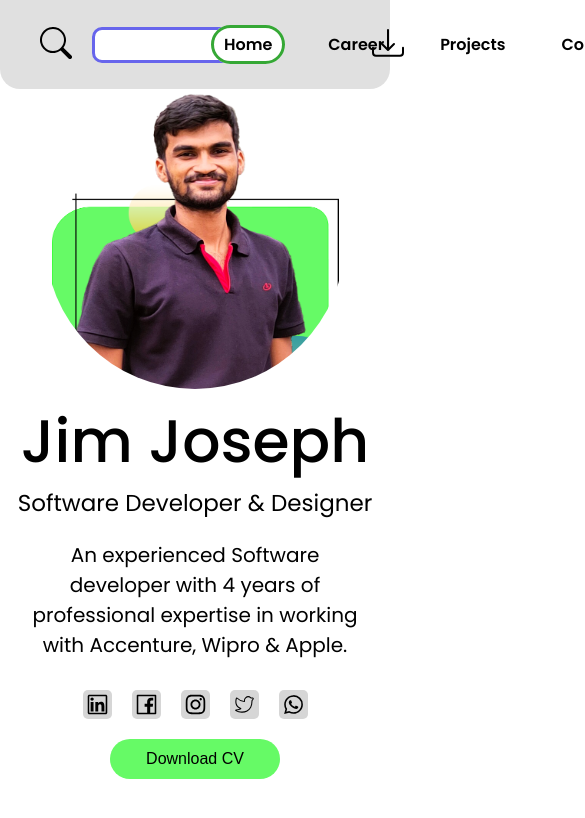
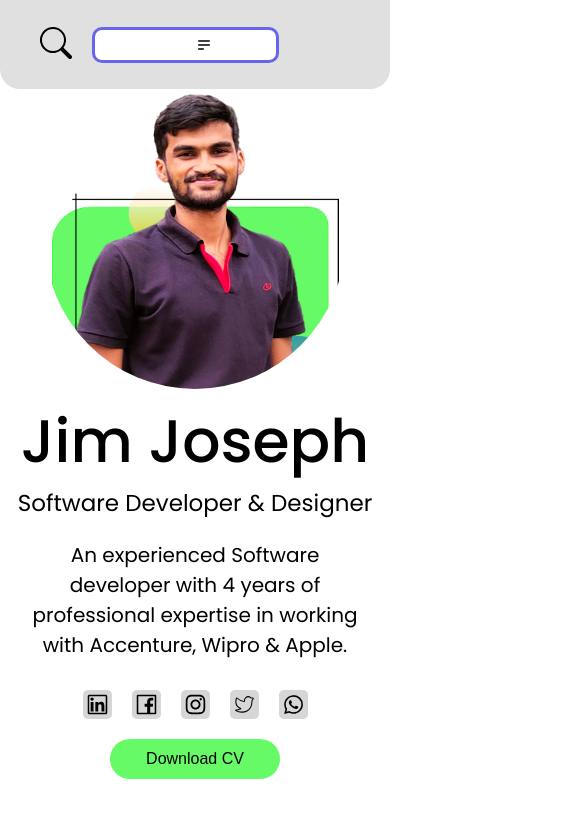
Before and after one commit to jimmanamel/Resume, a React (Create React App) app: page / in a window 390 px wide. Shown: the top 818 px of the page, 585 px wide, since content can reach past the window. Built offline with nearby package versions, Linux system fonts and the light colour scheme.

Commit message:
Making navbar response - 1

```diff
--- a/package.json
+++ b/package.json
@@ -11,6 +11,7 @@
     "react-dom": "^18.2.0",
     "react-icons": "^4.11.0",
     "react-loader-spinner": "^5.4.5",
+    "react-responsive": "^10.0.0",
     "react-router-dom": "^6.18.0",
     "react-scripts": "5.0.1",
     "sass": "^1.69.5",
--- a/src/App.js
+++ b/src/App.js
@@ -1,6 +1,6 @@
-import { Fragment } from "react";
 import {Routes, Route} from 'react-router-dom'
 
+import { MediaQueryProvider } from "./MediaQueryContext";
 import NavbarContainer from "./Components/Navigation/NavbarContainer";
 import HomeContainer from "./Components/Home/HomeContainer";
 import CareerContainer from "./Components/Career/CareerContainer";
@@ -12,7 +12,7 @@ import './font.scss'
 
 const App=()=> {
   return (
-    <Fragment>
+    <MediaQueryProvider>
       <NavbarContainer />
         <Routes>
           <Route>
@@ -22,7 +22,7 @@ const App=()=> {
             <Route path="/Contacts" element={<ContactsContainer />}/>
           </Route>
         </Routes>
-    </Fragment>
+    </MediaQueryProvider>
   );
 }
 
--- a/src/Components/Navigation/Navbar.js
+++ b/src/Components/Navigation/Navbar.js
@@ -5,7 +5,7 @@ import { navbarMapper } from "../Constants/constant";
 
 import "./NavigationBar.scss";
 
-const Navbar = () => {
+const Navbar = ({ isNavBarOpen, isDesktop }) => {
   const [activeRoute, setActiveRoute] = useState("Home");
 
   const location = useLocation();
@@ -14,15 +14,19 @@ const Navbar = () => {
     setActiveRoute(location.pathname);
   }, [location]);
 
-  function routeUpdate(navLink){
-    if(navLink==="/Projects")document.body.style.backgroundColor="#F1F1F1"
-    else document.body.style.backgroundColor=""
-    setActiveRoute(navLink)
+  function routeUpdate(navLink) {
+    if (navLink === "/Projects")
+      document.body.style.backgroundColor = "#F1F1F1";
+    else document.body.style.backgroundColor = "";
+    setActiveRoute(navLink);
   }
 
   const navItem = (navLink, navName) => {
     return (
-      <span className={activeRoute === navLink ? "selected" : "unselected"} key={navLink+navName}>
+      <span
+        className={activeRoute === navLink ? "selected" : "unselected"}
+        key={navLink + navName}
+      >
         <Link to={navLink} onClick={() => routeUpdate(navLink)}>
           {navName}
         </Link>
@@ -33,7 +37,11 @@ const Navbar = () => {
   return (
     <nav className="navBar">
       {Object.keys(navbarMapper).map((navElement) =>
-        navItem(navElement, navbarMapper[navElement])
+        isDesktop ? (
+          navItem(navElement, navbarMapper[navElement])
+        ) : (
+          isNavBarOpen&&<div>{navItem(navElement, navbarMapper[navElement])}</div>
+        )
       )}
     </nav>
   );
--- a/src/Components/Navigation/NavbarContainer.js
+++ b/src/Components/Navigation/NavbarContainer.js
@@ -1,18 +1,35 @@
+import { useState } from "react";
 import { BsDownload } from "react-icons/bs";
+import { HiOutlineMenuAlt2 } from "react-icons/hi";
 
+import { useMediaQueryContext } from "../../MediaQueryContext";
 import Navbar from "./Navbar";
 import SearchBar from "./SearchBar";
 
-import './NavigationBar.scss'
+import "./NavigationBar.scss";
 
 const NavbarContainer = () => {
+  const [isNavBarOpen, setIsNavBarOpen] = useState(false);
+
+  const { isDesktop } = useMediaQueryContext();
+
+  const toggleMenu = () => setIsNavBarOpen(!isNavBarOpen);
+
   return (
     <div className="navContainer">
       <SearchBar />
-      <Navbar />
-      <div className="downloadIcon">
-        <BsDownload  size="2em"/>
-      </div>
+      {!isDesktop && (
+        <HiOutlineMenuAlt2
+          className="navContainer__toggle"
+          onClick={toggleMenu}
+        />
+      )}
+      <Navbar isNavBarOpen={isNavBarOpen} isDesktop={isDesktop} />
+      {isDesktop && (
+        <div className="downloadIcon">
+          <BsDownload size="2em" />
+        </div>
+      )}
     </div>
   );
 };
--- a/src/Components/Navigation/NavigationBar.scss
+++ b/src/Components/Navigation/NavigationBar.scss
@@ -1,4 +1,4 @@
-.navContainer{
+.navContainer {
   background-color: rgb(217, 217, 217, 80%);
   height: 89px;
   display: flex;
@@ -6,52 +6,114 @@
   border-radius: 0 0 20px 20px;
 }
 
-.searchContainer{
+.searchContainer {
   width: 40%;
   padding-left: 40px;
   display: flex;
 
-    input{
+  input {
     margin-left: 20px;
-        border: 3px solid #6765EC;
+    border: 3px solid #6765ec;
     border-radius: 10px;
     width: 200px;
   }
 }
 
-.navBar{
+// .navBar {
+//   width: 45%;
+//   font-family: "poppins";
+//   font-weight: 600;
+
+//   .unselected {
+//     border: 3px solid transparent;
+//   }
+
+//   .selected {
+//     background-color: white;
+//     padding: 5px 10px;
+//     margin: 15px;
+//     border-radius: 20px;
+//     border: 3px solid #35a835;
+//   }
+
+//   span {
+//     padding: 5px 10px;
+//     margin: 15px;
+//   }
+
+//   a {
+//     text-decoration: none;
+//     color: black;
+//   }
+// }
+
+// .downloadIcon {
+// }
+
+// nav {
+//   text-align: right;
+// }
+
+@media (min-width: 1024px) {
+  .navContainer {
+    background-color: rgb(217, 217, 217, 80%);
+    height: 89px;
+    display: flex;
+    align-items: center;
+    border-radius: 0 0 20px 20px;
+
+    &__toggle {
+        display: none;
+      }
+  }
+
+  .searchContainer {
+    width: 40%;
+    padding-left: 40px;
+    display: flex;
+
+    input {
+      margin-left: 20px;
+      border: 3px solid #6765ec;
+      border-radius: 10px;
+      width: 200px;
+    }
+  }
+
+  .navBar {
     width: 45%;
-    font-family:'poppins';
+    font-family: "poppins";
     font-weight: 600;
 
-    .unselected{
+    .unselected {
       border: 3px solid transparent;
     }
 
-    .selected{
+    .selected {
       background-color: white;
       padding: 5px 10px;
       margin: 15px;
       border-radius: 20px;
-        border: 3px solid #35A835;
+      border: 3px solid #35a835;
     }
 
-    span{
+    span {
       padding: 5px 10px;
       margin: 15px;
     }
 
-    a{
+    a {
       text-decoration: none;
       color: black;
     }
   }
 
-.downloadIcon{
+  .downloadIcon {
     width: 15%;
     text-align: center;
   }
 
-nav{
+  nav {
     text-align: right;
   }
+}
--- /dev/null
+++ b/src/MediaQueryContext.js
@@ -0,0 +1,17 @@
+import React, { createContext, useContext } from "react";
+import { useMediaQuery } from "react-responsive";
+
+const mediaQueryContext = createContext();
+
+export const MediaQueryProvider = ({ children }) => {
+  const isDesktop = useMediaQuery({ query: "(min-width: 1024px)" });
+  return (
+    <mediaQueryContext.Provider value={{ isDesktop }}>
+      {children}
+    </mediaQueryContext.Provider>
+  );
+};
+
+export const useMediaQueryContext = () => {
+  return useContext(mediaQueryContext);
+};
```
Also changed, not shown: 1 other file (tests, documents, lock files or other folders). Lines whose indentation alone changed are shown as unchanged.
